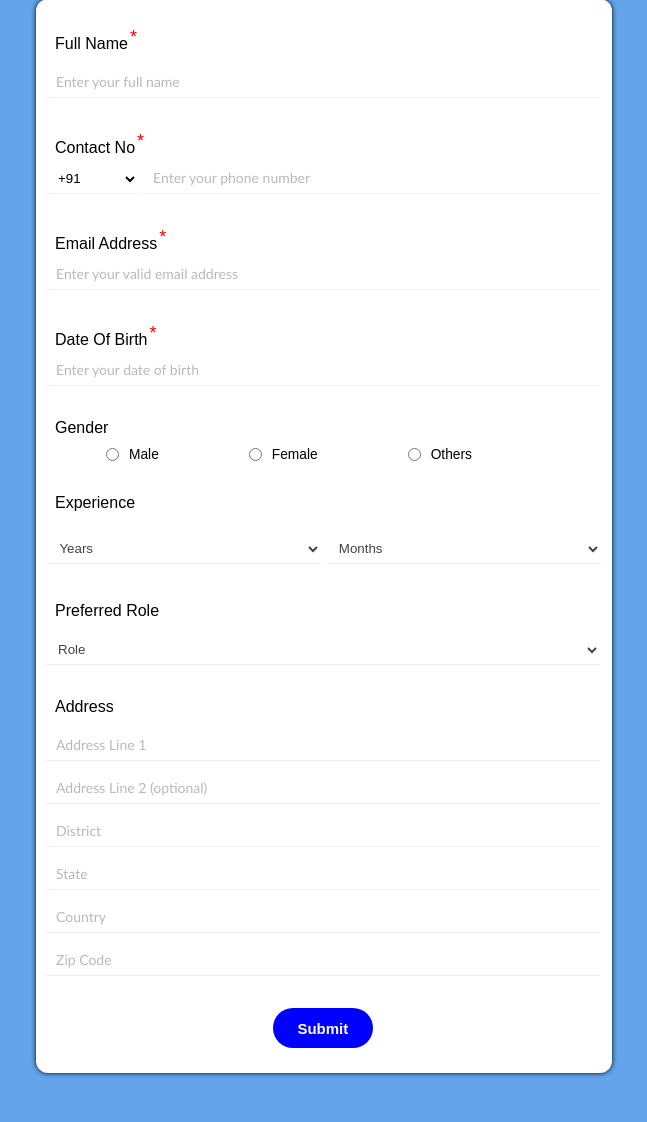
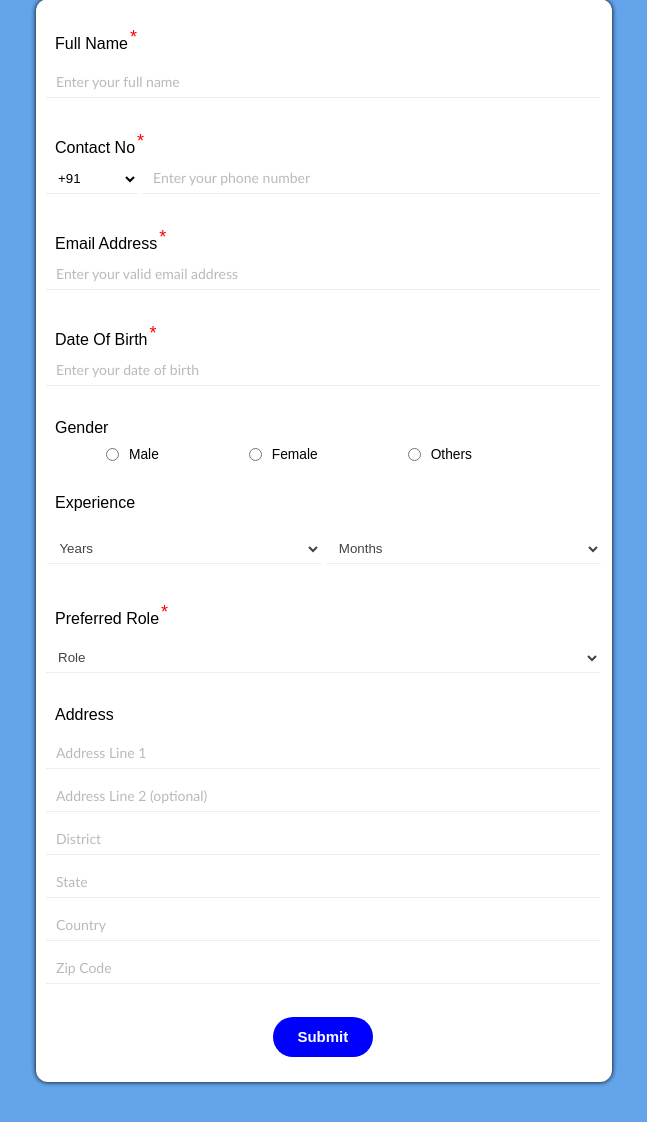
Before and after one commit to sreeharipalokin/Proj1_SreehariP_JobApp, a Django app: page /jobapp/add_user/ in a window 1280 px wide. Shown: the part 136-1258 px from the top of the page, without its empty margins (316-963 px from the left). Before the commit the page ends 1213 px from the top, so only its background shows below. Run offline with Django 4.2, Linux system fonts and the light colour scheme.

Commit message:
added validation for job role

```diff
--- a/jobApplication/jobApp/models.py
+++ b/jobApplication/jobApp/models.py
@@ -4,15 +4,15 @@ from django.db import models
 class ApplicantDetails(models.Model):
     full_name = models.CharField(max_length=75)
     country_code = models.CharField(max_length=3)
-    phone_number = models.CharField(max_length=10,unique=True)
-    email_id = models.EmailField(max_length=254,unique=True)
+    phone_number = models.CharField(max_length=10, unique=True)
+    email_id = models.EmailField(max_length=254, unique=True)
     dob = models.DateField()
     gender = models.CharField(max_length=7)
     years = models.CharField(max_length=2)
     months = models.CharField(max_length=2)
     job_role = models.CharField(max_length=30)
     address_line_1 = models.CharField(max_length=200)
-    address_line_2 = models.CharField(max_length=100,null=True)
+    address_line_2 = models.CharField(max_length=100, null=True)
     city = models.CharField(max_length=30)
     state = models.CharField(max_length=30)
     country = models.CharField(max_length=30)
--- a/jobApplication/static/css/FormCss.css
+++ b/jobApplication/static/css/FormCss.css
@@ -208,9 +208,10 @@ select[name="country-code"] {
 #error-fname,
 #error-phone,
 #error-email,
-#error-dob {
+#error-dob,
+#error-role {
     font-size: 13px;
-    margin-left: 20px;
+    margin-left: 19px;
     color: red;
 
 
--- a/jobApplication/static/js/index.js
+++ b/jobApplication/static/js/index.js
@@ -5,8 +5,9 @@ const phone = document.getElementById('phone-number');
 const email = document.getElementById('email');
 const dob = document.getElementById('dob');
 const role = document.getElementById('job-role');
-// const female = document.getElementById('female');
-// const others = document.getElementById('others');
+const male = document.getElementById('male');
+const female = document.getElementById('female');
+const others = document.getElementById('others');
 
 // error signals
 const error_fname = document.getElementById('error-fname')
@@ -14,7 +15,7 @@ const error_phone = document.getElementById('error-phone')
 const error_email = document.getElementById('error-email')
 const error_dob = document.getElementById('error-dob')
 const error_role = document.getElementById('error-role')
-// const error_exp = document.getElementById('error-exp')
+const error_gender = document.getElementById('error-gender')
 
 // submit event
 form.addEventListener('submit', (event) => {
@@ -24,6 +25,8 @@ form.addEventListener('submit', (event) => {
    validateEmail(event);
    validateDob(event);
    validateJobRole(event);
+//    validateGender(event);
+
 });
 
 
@@ -164,10 +167,43 @@ form.addEventListener('change', (event) => {
 // validate Job Role
 
 function validateJobRole(event){
-    console.log(role.value)
+   let messages = []
+   if (role.value == "" || role.value == null){
+    messages.push('Please select a role from the given options')
+    window.scrollTo(0,0)
+   }
+   else {
+    error_role.innerText = messages.join(', ')
+   }
+   if (messages.length > 0) {
+    event.preventDefault();
+    error_role.innerText = messages.join(', ')
+    }
 }
 
+form.addEventListener('change', (event) => {
+    validateJobRole(event);
+})
 
+// validate Gender
+
+// function validateGender(event){
+//     let messages = []
+//     if(!male.value && !female.value && !others.value){
+//         messages.push('Select a field')
+//     }
+//     else{
+//         error_gender.innerText = messages.join(', ')
+//     }
+//     if (messages.length > 0) {
+//         event.preventDefault();
+//         error_gender.innerText = messages.join(', ')
+//     }
+// }
+
+// form.addEventListener('change', (event) => {
+//     validateGender(event);
+// })
 
 function preventbackbutton(){window.history.forward();}
 setTimeout("preventbackbutton()", 0);
--- a/jobApplication/templates/jobapp/AppForm.html
+++ b/jobApplication/templates/jobapp/AppForm.html
@@ -123,7 +123,7 @@
                     </div>
                     <div id="error-exp"></div>
                     <div id="field-row1">
-                        <label for="">Preferred Role</label></div>
+                        <label for="">Preferred Role<sup>*</sup></label></div>
                     <div id="field-row4">
 
                         <select name="job-role" id="job-role" >
--- a/jobApplication/templates/jobapp/Edit_page.html
+++ b/jobApplication/templates/jobapp/Edit_page.html
@@ -125,7 +125,7 @@
                     </div>
                     <div id="error-exp"></div>
                     <div id="field-row1">
-                        <label for="">Preferred Role</label></div>
+                        <label for="">Preferred Role<sup>*</sup></label></div>
                     <div id="field-row4">
 
                         <select name="job-role" id="job-role" >
```
Also changed, not shown: jobApplication/db.sqlite3.
